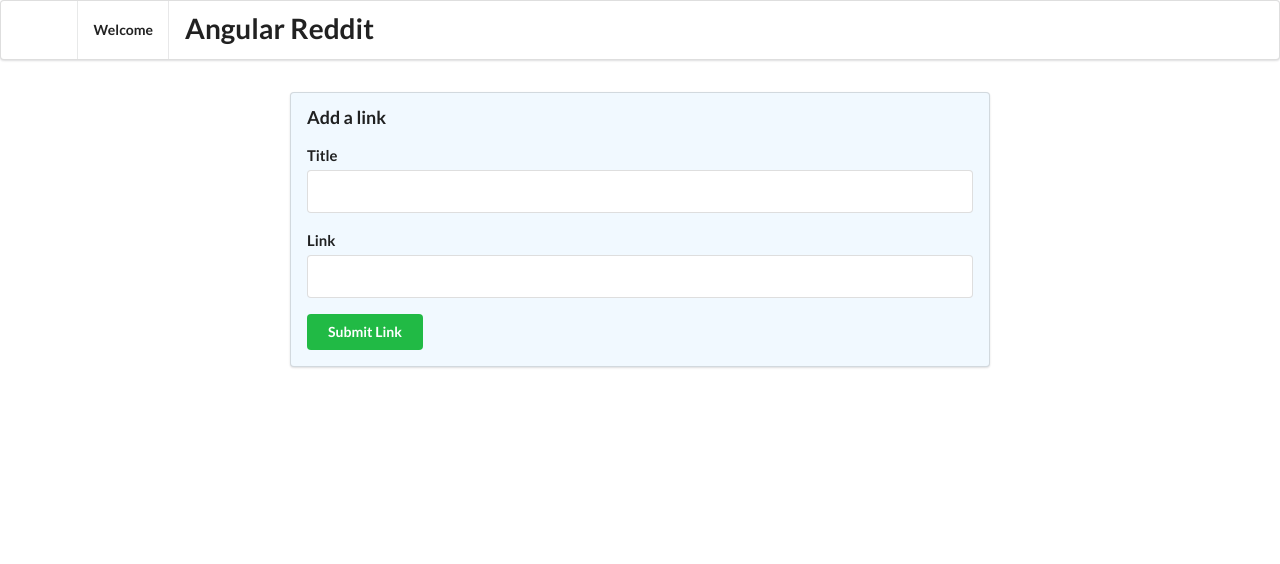
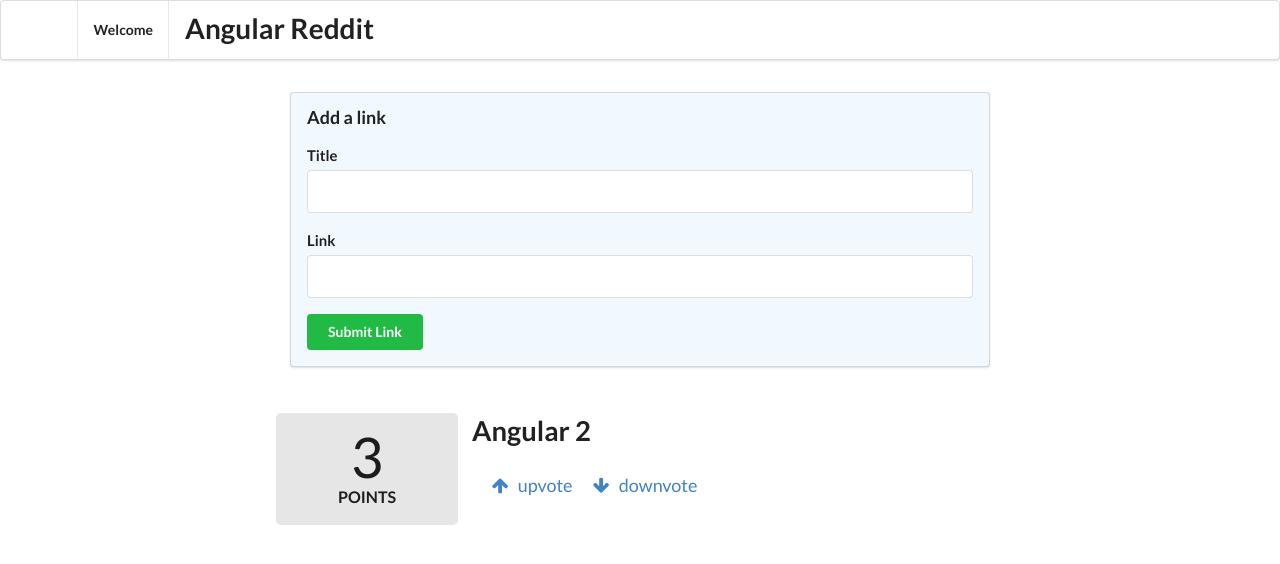
Before and after one commit to maxsands1503/angular-reddit, an Angular app: page / in a window 1280 px wide. Shown: the top 564 px of the page. Built offline with nearby package versions, Linux system fonts and the light colour scheme.

Commit message:
added some logic

```diff
--- a/src/app/app.component.html
+++ b/src/app/app.component.html
@@ -10,3 +10,6 @@
     </div>
     <button type="" class="ui positive right float button" (click)="addArticle(newTitle, newLink)">Submit Link</button>
 </form>
+<div class="ui grid posts">
+    <app-article></app-article>
+</div>
--- a/src/app/article/article.component.html
+++ b/src/app/article/article.component.html
@@ -1,7 +1,7 @@
 <div class="four wide column center aligned votes">
     <div class="ui statistic">
         <div class="value">
-            {{ votes }}
+            {{ article.votes }}
         </div>
         <div class="label">
             Points
@@ -9,17 +9,18 @@
     </div>
 </div>
 <div class="twelve wide column">
-    <a href="{{ link }}" class="ui large header"></a>
-    <ul>
-        <li>
+    <a class="ui large header" href="{{ article.link }}">
+      {{ article.title }}
+   </a>
+    <ul class="ui big horizontal list voters">
+        <li class="item">
             <a href (click)="voteUp()">
-                <i class="arrow up icon"></i> upvoted
+                <i class="arrow up icon"></i> upvote
             </a>
         </li>
-        <li>
+        <li class="item">
             <a href (click)="voteDown()">
                 <i class="arrow down icon"></i> downvote
             </a>
-        </li>
     </ul>
 </div>
--- a/src/app/article/article.component.ts
+++ b/src/app/article/article.component.ts
@@ -1,15 +1,27 @@
-import { Component, OnInit } from '@angular/core';
+import { Component, OnInit, HostBinding } from '@angular/core';
+import { Article } from './article.model';
 
 @Component({
   selector: 'app-article',
   templateUrl: './article.component.html',
   styleUrls: ['./article.component.css']
 })
-export class ArticleComponent implements OnInit {
-
-  constructor() { }
-
-  ngOnInit() {
+export class ArticleComponent {
+  @HostBinding('attr.class') cssClass = 'row';
+  article: Article;
+  constructor() {
+    this.article = new Article(
+      'Angular 2',
+      'http://angular.io',
+      3);
+  }
+  voteUp(): boolean{
+    this.article.voteUp();
+    return false;
   }
 
+  voteDown(): boolean{
+    this.article.voteDown();
+    return false;
+  }
 }
--- /dev/null
+++ b/src/app/article/article.model.ts
@@ -0,0 +1,26 @@
+export class Article {
+    title: string;
+    link: string;
+    votes: number;
+    constructor(title: string, link: string, votes?: number) {
+        this.title = title;
+        this.link = link;
+        this.votes = votes || 0;
+    }
+    voteUp() {
+        this.votes += 1;
+    };
+
+    voteDown() {
+        this.votes -= 1;
+    }
+
+    domain(): string {
+        try {
+            const domainAndPath: string = this.link.split('//')[1];
+            return domainAndPath.split('/')[0];
+        } catch (err) {
+            return null;
+        }
+    }
+}
```
